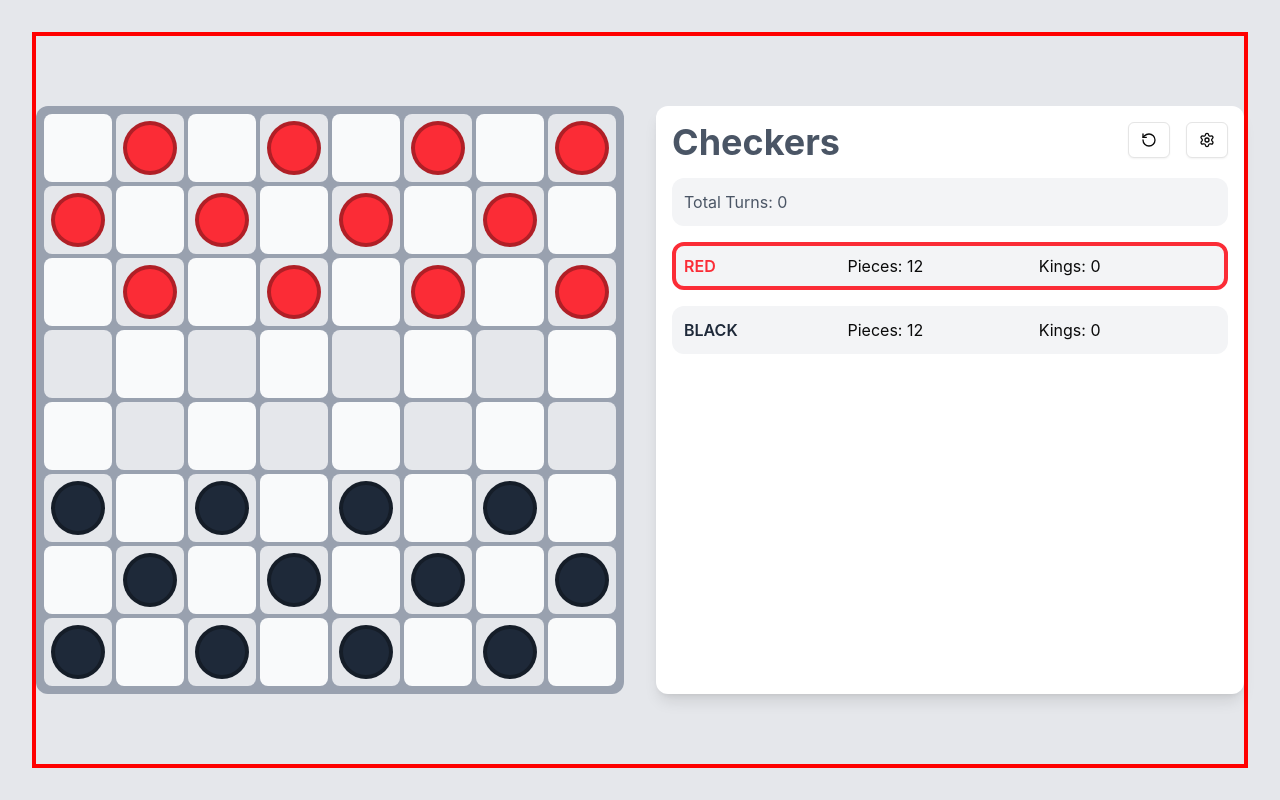
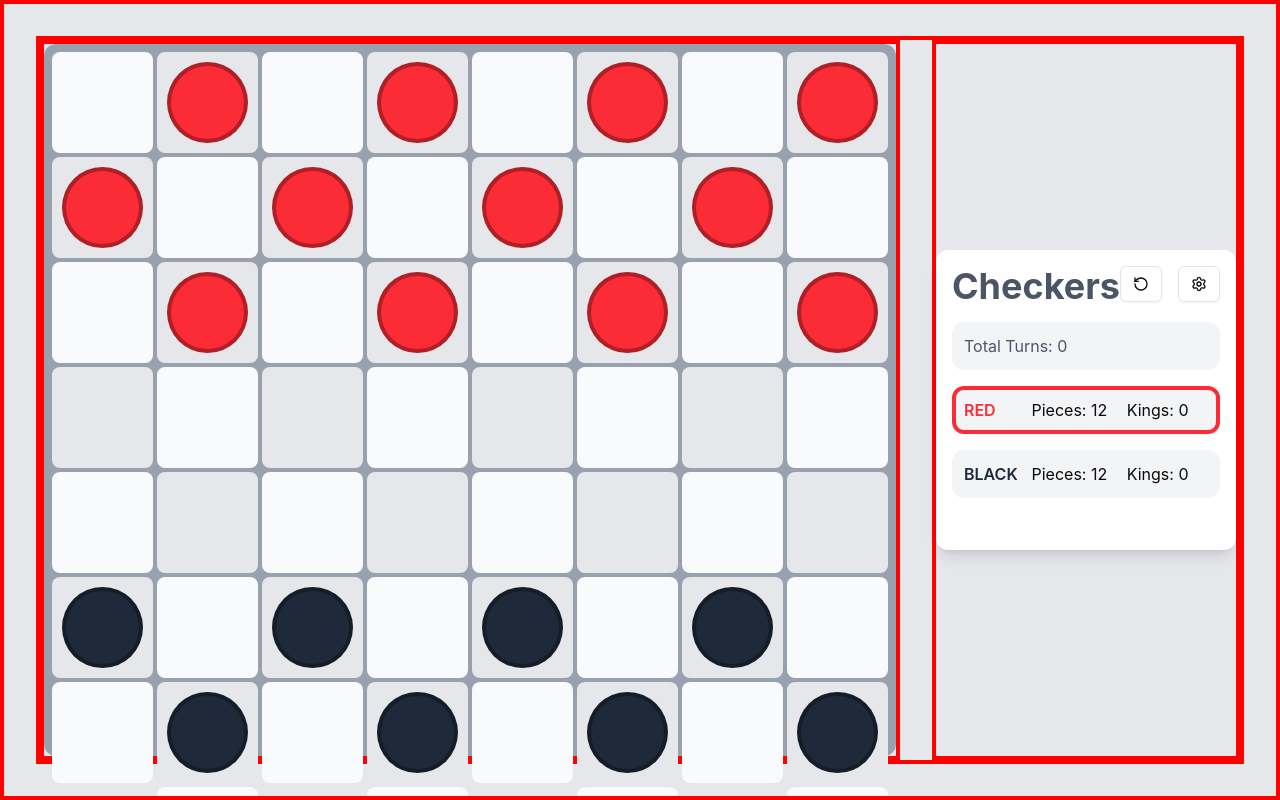
Before and after one commit to chrisknsmn/checkers, a Next.js app: page / in a window 1280 px wide. Built offline with nearby package versions, Linux system fonts and the light colour scheme.

Commit message:
Update page.tsx

```diff
--- a/app/page.tsx
+++ b/app/page.tsx
@@ -6,10 +6,10 @@ import { useGame } from "@/hooks/useGame";
 export default function Home() {
   const { gameState, handleCellClick, handleDragEnd, resetGame } = useGame();
   return (
-    <main className="min-h-screen w-full p-4 md:p-8">
-      <div className="max-w-screen-2xl mx-auto flex flex-col md:flex-row gap-4 md:gap-8 min-h-[calc(100vh-2rem)] md:min-h-[calc(100vh-4rem)] b">
-        <div className="flex-1 flex items-start md:items-center justify-center order-2 md:order-1">
-          <div className="w-full max-w-md md:max-w-none aspect-square">
+    <main className="h-dvh w-full flex flex-col p-4 md:p-8 overflow-hidden b">
+      <div className="flex-1 max-w-screen-2xl mx-auto w-full flex flex-col md:flex-row gap-4 md:gap-8 min-h-0 b">
+        <div className="flex flex-1 items-center justify-center order-2 md:order-1 min-h-0">
+          <div className="w-full h-full md:max-w-none aspect-square max-h-full b">
             <Board
               gameState={gameState}
               onCellClick={handleCellClick}
@@ -17,7 +17,7 @@ export default function Home() {
             />
           </div>
         </div>
-        <div className="flex-0 md:flex-1 flex items-center justify-center order-1 md:order-2">
+        <div className="flex items-center justify-center order-1 md:order-2 b">
           <GameStats gameState={gameState} onReset={resetGame} />
         </div>
       </div>
```
